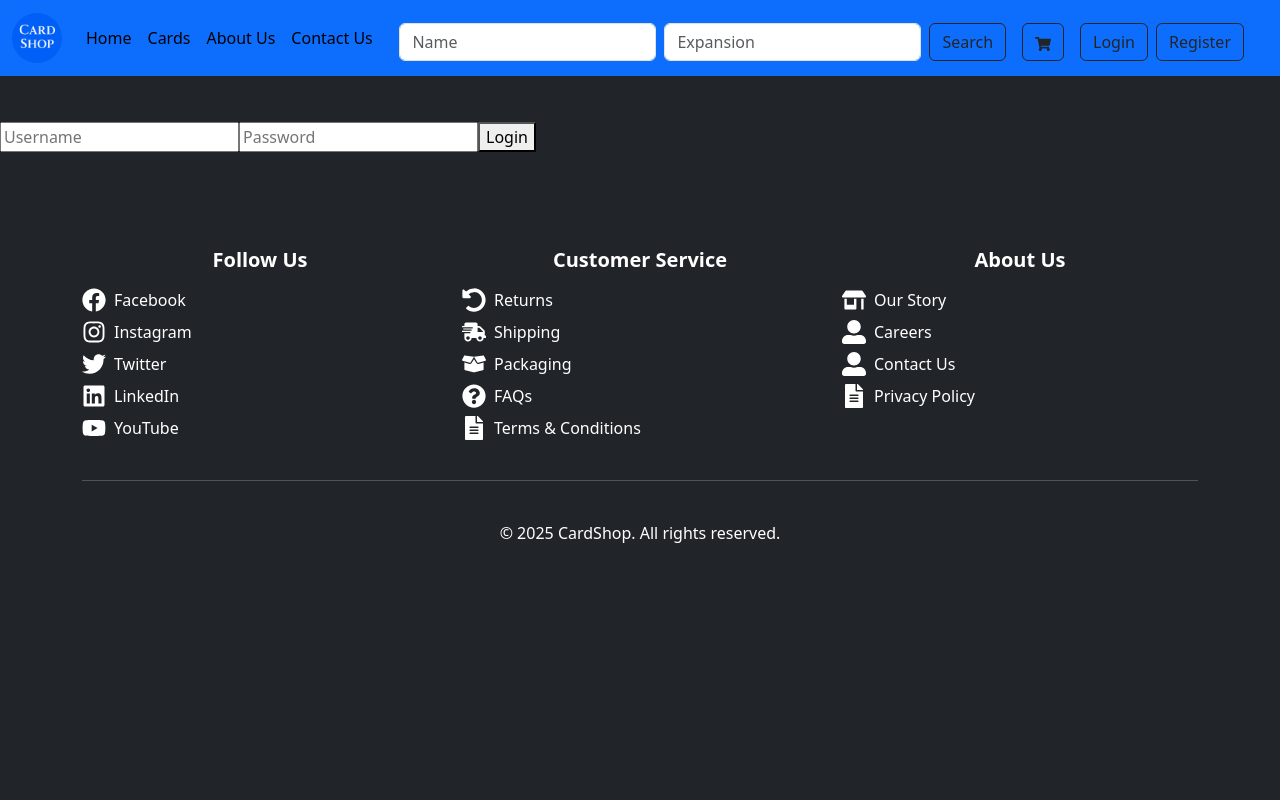
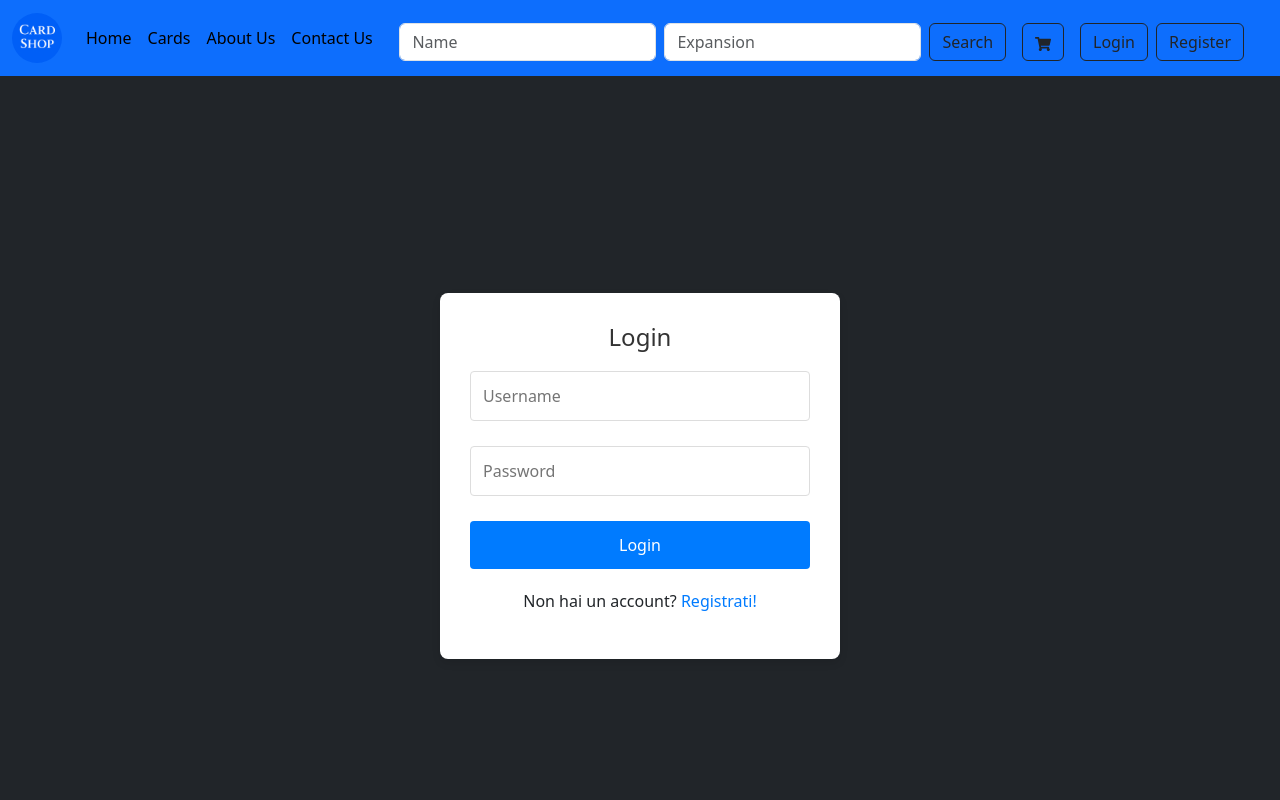
Before and after one commit to Hammerboy98/CardShop, a React (Vite) app: page /login in a window 1280 px wide. Shown: the top 800 px of the page. Built offline with nearby package versions, Linux system fonts and the light colour scheme.

Commit message:
migliorie grafiche

```diff
--- a/src/components/Login.jsx
+++ b/src/components/Login.jsx
@@ -28,29 +28,116 @@ const Login = () => {
     }
   };
 
+  const styles = {
+    container: {
+      display: 'flex',
+      justifyContent: 'center',
+      alignItems: 'center',
+      height: '100vh',
+      backgroundColor: '#212529',
+      margin: 0,
+      padding: 0,
+    },
+    card: {
+      backgroundColor: 'white',
+      borderRadius: '8px',
+      padding: '30px',
+      boxShadow: '0 4px 8px rgba(0, 0, 0, 0.1)',
+      width: '100%',
+      maxWidth: '400px',
+      textAlign: 'center',
+    },
+    title: {
+      fontSize: '24px',
+      color: '#333',
+      marginBottom: '20px',
+    },
+    form: {
+      display: 'flex',
+      flexDirection: 'column',
+      gap: '15px',
+    },
+    input: {
+      padding: '12px',
+      fontSize: '16px',
+      border: '1px solid #ddd',
+      borderRadius: '4px',
+      marginBottom: '10px',
+      outline: 'none',
+    },
+    inputFocus: {
+      borderColor: '#007bff',
+    },
+    button: {
+      padding: '12px',
+      backgroundColor: '#007bff',
+      color: 'white',
+      border: 'none',
+      borderRadius: '4px',
+      fontSize: '16px',
+      cursor: 'pointer',
+      transition: 'background-color 0.3s',
+    },
+    buttonHover: {
+      backgroundColor: '#0056b3',
+    },
+    errorMessage: {
+      color: 'red',
+      fontSize: '14px',
+      marginTop: '10px',
+    },
+    registerLink: {
+      marginTop: '20px',
+    },
+    registerLinkText: {
+      color: '#007bff',
+      textDecoration: 'none',
+    },
+    registerLinkTextHover: {
+      textDecoration: 'underline',
+    },
+  };
+
   return (
-    <div>
-      <h2>Login</h2>
-      <form onSubmit={handleLogin}>
+    <div style={styles.container}>
+      <div style={styles.card}>
+        <h2 style={styles.title}>Login</h2>
+        <form onSubmit={handleLogin} style={styles.form}>
           <input
             type="text"
             placeholder="Username"
             value={username}
             onChange={(e) => setUsername(e.target.value)}
+            style={styles.input}
           />
           <input
             type="password"
             placeholder="Password"
             value={password}
             onChange={(e) => setPassword(e.target.value)}
+            style={styles.input}
           />
-        <button type="submit">Login</button>
+          <button
+            type="submit"
+            style={styles.button}
+            onMouseOver={(e) => e.target.style.backgroundColor = styles.buttonHover.backgroundColor}
+            onMouseOut={(e) => e.target.style.backgroundColor = styles.button.backgroundColor}
+          >
+            Login
+          </button>
         </form>
-      {error && <p>{error}</p>}
+        {error && <p style={styles.errorMessage}>{error}</p>}
+        <div style={styles.registerLink}>
+          <p>
+            Non hai un account?{' '}
+            <Link to="/register" style={styles.registerLinkText}>
+              Registrati!
+            </Link>
+          </p>
+        </div>
+      </div>
     </div>
   );
 };
-<Link to="/register">Non hai un account? Registrati!</Link>
-
 
 export default Login;
--- a/src/components/Register.jsx
+++ b/src/components/Register.jsx
@@ -25,25 +25,114 @@ const Register = () => {
     }
   };
 
+  const styles = {
+    container: {
+      display: 'flex',
+      justifyContent: 'center',
+      alignItems: 'center',
+      height: '100vh',
+      backgroundColor: '#212529',
+      margin: 0,
+      padding: 0,
+    },
+    card: {
+      backgroundColor: 'white',
+      borderRadius: '8px',
+      padding: '30px',
+      boxShadow: '0 4px 8px rgba(0, 0, 0, 0.1)',
+      width: '100%',
+      maxWidth: '400px',
+      textAlign: 'center',
+    },
+    title: {
+      fontSize: '24px',
+      color: '#333',
+      marginBottom: '20px',
+    },
+    form: {
+      display: 'flex',
+      flexDirection: 'column',
+      gap: '15px',
+    },
+    input: {
+      padding: '12px',
+      fontSize: '16px',
+      border: '1px solid #ddd',
+      borderRadius: '4px',
+      marginBottom: '10px',
+      outline: 'none',
+    },
+    inputFocus: {
+      borderColor: '#007bff',
+    },
+    button: {
+      padding: '12px',
+      backgroundColor: '#007bff',
+      color: 'white',
+      border: 'none',
+      borderRadius: '4px',
+      fontSize: '16px',
+      cursor: 'pointer',
+      transition: 'background-color 0.3s',
+    },
+    buttonHover: {
+      backgroundColor: '#0056b3',
+    },
+    errorMessage: {
+      color: 'red',
+      fontSize: '14px',
+      marginTop: '10px',
+    },
+    loginLink: {
+      marginTop: '20px',
+    },
+    loginLinkText: {
+      color: '#007bff',
+      textDecoration: 'none',
+    },
+    loginLinkTextHover: {
+      textDecoration: 'underline',
+    },
+  };
+
   return (
-    <div>
-      <h2>Register</h2>
-      <form onSubmit={handleRegister}>
+    <div style={styles.container}>
+      <div style={styles.card}>
+        <h2 style={styles.title}>Register</h2>
+        <form onSubmit={handleRegister} style={styles.form}>
           <input
             type="text"
             placeholder="Username"
             value={username}
             onChange={(e) => setUsername(e.target.value)}
+            style={styles.input}
           />
           <input
             type="password"
             placeholder="Password"
             value={password}
             onChange={(e) => setPassword(e.target.value)}
+            style={styles.input}
           />
-        <button type="submit">Register</button>
+          <button
+            type="submit"
+            style={styles.button}
+            onMouseOver={(e) => e.target.style.backgroundColor = styles.buttonHover.backgroundColor}
+            onMouseOut={(e) => e.target.style.backgroundColor = styles.button.backgroundColor}
+          >
+            Register
+          </button>
         </form>
-      {error && <p>{error}</p>}
+        {error && <p style={styles.errorMessage}>{error}</p>}
+        <div style={styles.loginLink}>
+          <p>
+            Hai già un account?{' '}
+            <a href="/login" style={styles.loginLinkText}>
+              Login!
+            </a>
+          </p>
+        </div>
+      </div>
     </div>
   );
 };
```
Lines whose indentation alone changed are shown as unchanged.
